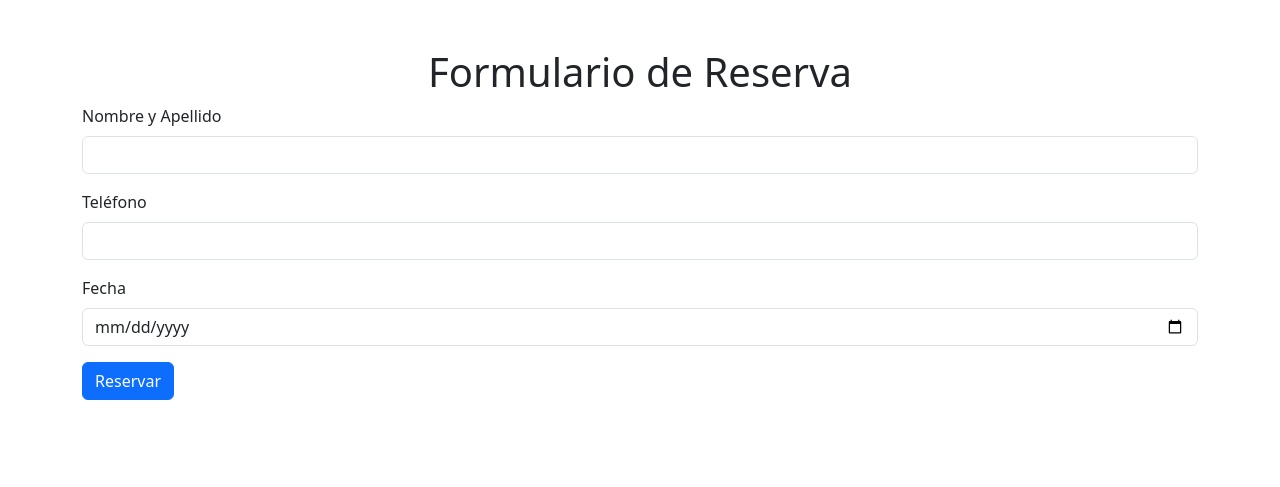
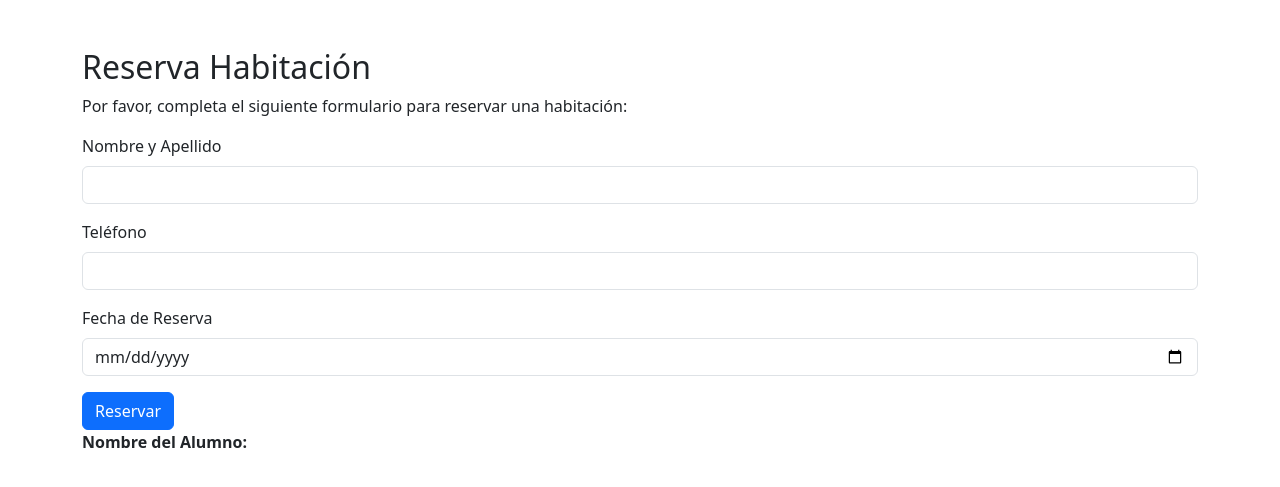
Before and after one commit to Cesar9911/Flask7BJulioMacias, a Flask app: page / in a window 1280 px wide. Shown: the top 487 px of the page. Run offline with Flask 3, Linux system fonts and the light colour scheme; some libraries are stand-ins or nearby versions.

Commit message:
Update app.html

```diff
--- a/templates/app.html
+++ b/templates/app.html
@@ -3,17 +3,26 @@
 <head>
     <meta charset="UTF-8">
     <meta name="viewport" content="width=device-width, initial-scale=1.0">
-    <title>Reserva</title>
-    <link rel="stylesheet" href="https://cdn.jsdelivr.net/npm/bootstrap@5.3.0-alpha3/dist/css/bootstrap.min.css">
+    <title>Reserva Habitación</title>
+
+    <!-- Librerías de Bootstrap, jQuery y jQuery Validation -->
+    <link href="https://cdn.jsdelivr.net/npm/bootstrap@5.3.0-alpha1/dist/css/bootstrap.min.css" rel="stylesheet">
     <script src="https://code.jquery.com/jquery-3.6.0.min.js"></script>
-    <script src="https://cdn.jsdelivr.net/jquery.validation/1.19.5/jquery.validate.min.js"></script>
+    <script src="https://cdn.jsdelivr.net/npm/jquery-validation@1.19.3/dist/jquery.validate.min.js"></script>
+
+    <style>
+        label.error {
+            color: red;
+        }
+    </style>
 </head>
 <body>
+
     <div class="container mt-5">
-        <h1 class="text-center">Formulario de Reserva</h1>
+        <h2>Reserva Habitación</h2>
+        <p>Por favor, completa el siguiente formulario para reservar una habitación:</p>
 
-        <!-- Formulario de Reserva -->
-        <form id="reservationForm" method="POST" action="/app/guardar">
+        <form id="reservaForm">
             <div class="mb-3">
                 <label for="nombreapellido" class="form-label">Nombre y Apellido</label>
                 <input type="text" class="form-control" id="nombreapellido" name="nombreapellido" required>
@@ -23,47 +32,68 @@
                 <input type="text" class="form-control" id="telefono" name="telefono" required>
             </div>
             <div class="mb-3">
-                <label for="fecha" class="form-label">Fecha</label>
+                <label for="fecha" class="form-label">Fecha de Reserva</label>
                 <input type="date" class="form-control" id="fecha" name="fecha" required>
             </div>
             <button type="submit" class="btn btn-primary">Reservar</button>
         </form>
 
-        <!-- Mensaje de éxito -->
-        <div id="successMessage" class="alert alert-success mt-3" style="display: none;">
-            Datos guardados correctamente.
-        </div>
-
-        <!-- Mensaje de error -->
-        <div id="errorMessage" class="alert alert-danger mt-3" style="display: none;">
-            Ocurrió un error al guardar los datos.
-        </div>
+        <!-- Tabla de CDU proporcionada -->
+        <p><b>Nombre del Alumno: </b></p>
+        <table class="table table-sm mt-5">
+            <!-- ... (mantengo tu tabla original aquí sin cambios) ... -->
+        </table>
     </div>
 
+    <!-- Script para validaciones -->
     <script>
-        // Validar y manejar el formulario con jQuery
         $(document).ready(function () {
-            $("#reservationForm").validate({
-                submitHandler: function (form) {
-                    // Enviar el formulario por AJAX
-                    $.ajax({
-                        url: "/app/guardar",
-                        type: "POST",
-                        data: $(form).serialize(),
-                        success: function (response) {
-                            // Mostrar mensaje de éxito
-                            $("#successMessage").show();
-                            $("#errorMessage").hide();
-                        },
-                        error: function (xhr) {
-                            // Mostrar mensaje de error
-                            $("#errorMessage").text(xhr.responseText || "Error al enviar los datos").show();
-                            $("#successMessage").hide();
-                        }
-                    });
+            // Validaciones personalizadas usando jQuery Validation
+            $('#reservaForm').validate({
+                rules: {
+                    nombreapellido: {
+                        required: true,
+                        minlength: 10,
+                        maxlength: 50,
+                        lettersonly: true // Validación de solo letras
+                    },
+                    telefono: {
+                        required: true,
+                        digits: true,
+                        minlength: 10,
+                        maxlength: 10
+                    },
+                    fecha: {
+                        required: true,
+                        min: new Date().toISOString().split('T')[0] // No se puede elegir una fecha pasada
+                    }
+                },
+                messages: {
+                    nombreapellido: {
+                        required: "El nombre y apellido es obligatorio.",
+                        minlength: "Debe tener al menos 10 caracteres.",
+                        maxlength: "No puede tener más de 50 caracteres.",
+                        lettersonly: "Solo se permiten letras."
+                    },
+                    telefono: {
+                        required: "El teléfono es obligatorio.",
+                        digits: "Solo se permiten números.",
+                        minlength: "Debe contener exactamente 10 dígitos.",
+                        maxlength: "Debe contener exactamente 10 dígitos."
+                    },
+                    fecha: {
+                        required: "La fecha de reserva es obligatoria.",
+                        min: "No puedes elegir una fecha pasada."
+                    }
                 }
             });
+
+            // Agregar método personalizado para solo letras
+            $.validator.addMethod("lettersonly", function (value, element) {
+                return this.optional(element) || /^[a-zA-Z\s]+$/.test(value);
+            }, "Solo se permiten letras.");
         });
     </script>
+
 </body>
 </html>
```
